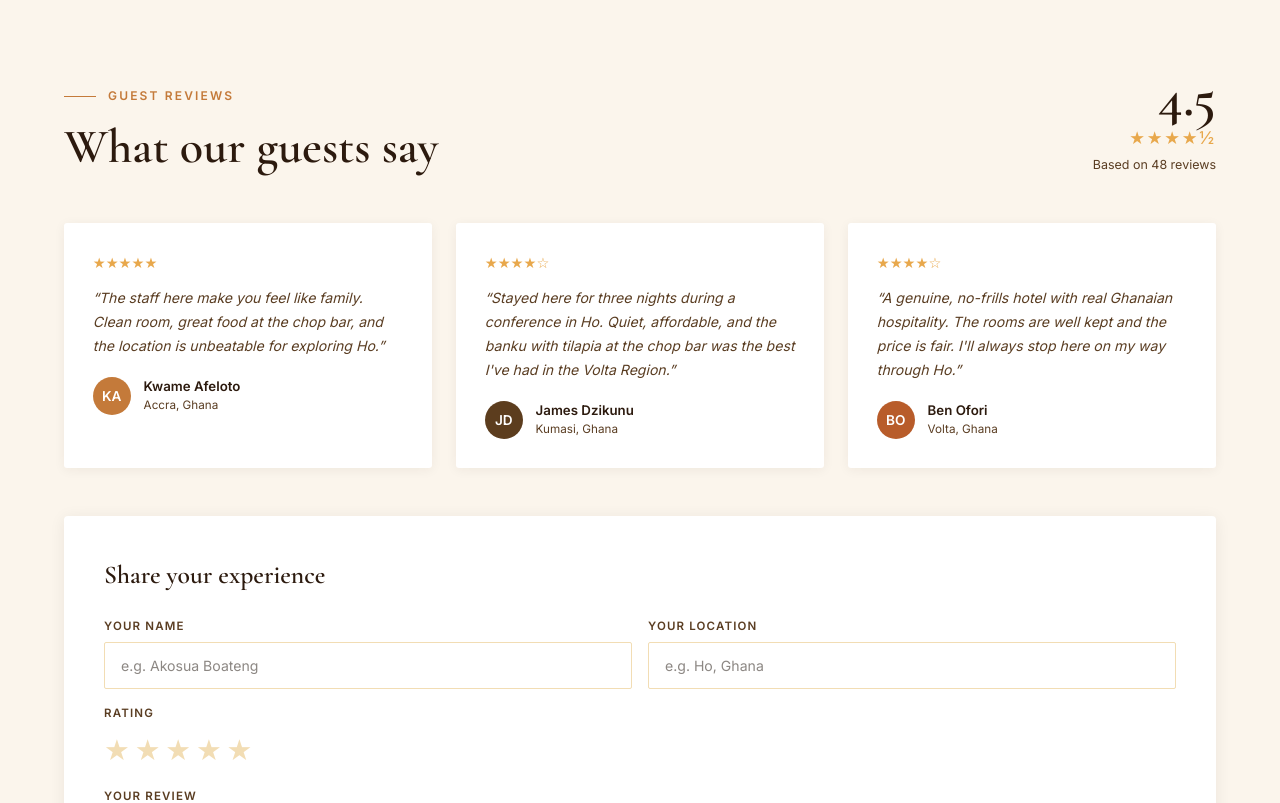
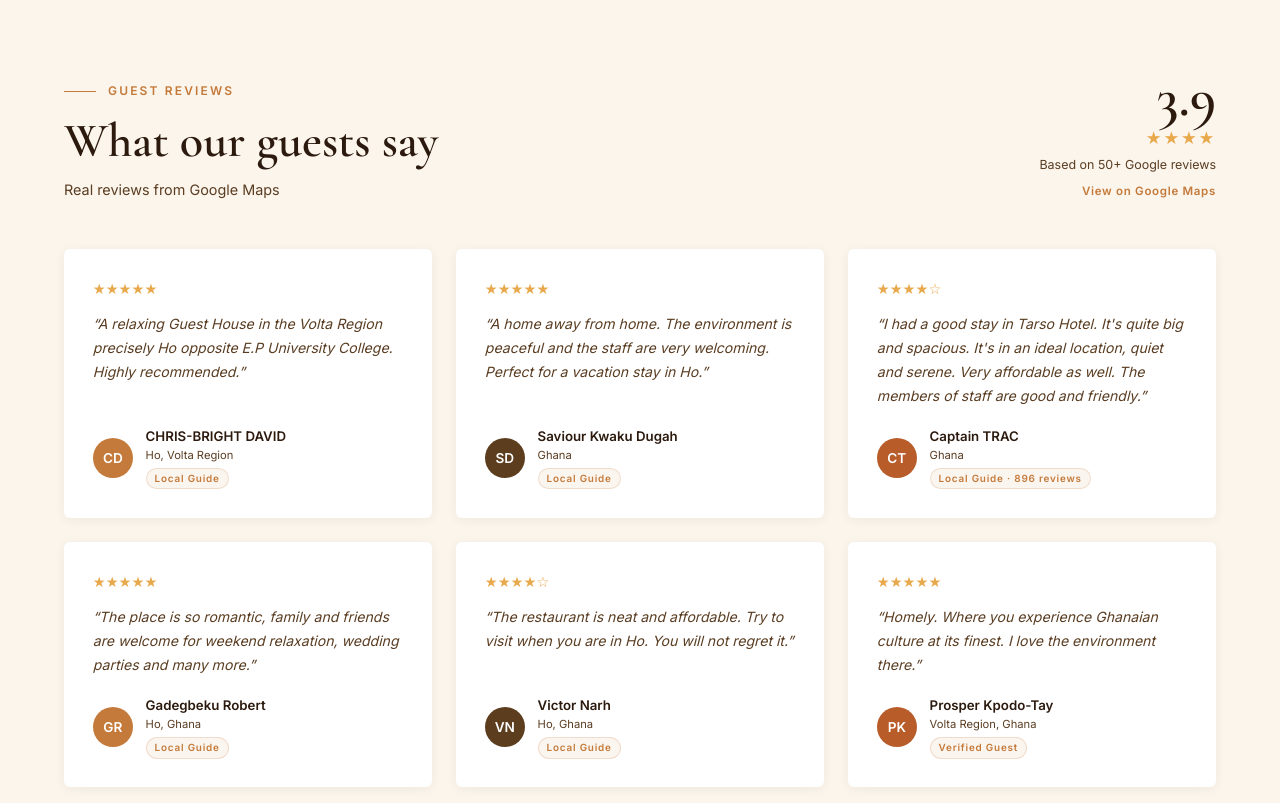
Before and after one commit to gideonagbavor8/tarso-hotel, a Next.js app: page / in a window 1280 px wide. Shown: the part 5140-5943 px from the top of the page. Built offline with nearby package versions, Linux system fonts and the light colour scheme.

Commit message:
update: use real review data from Google Maps

```diff
--- a/src/components/Reviews.tsx
+++ b/src/components/Reviews.tsx
@@ -16,29 +16,62 @@ const initialReviews = [
   {
     id: 1,
     stars: 5,
-    text: "The staff here make you feel like family. Clean room, great food at the chop bar, and the location is unbeatable for exploring Ho.",
-    name: "Kwame Afeloto",
-    location: "Accra, Ghana",
-    initials: "KA",
+    text: "A relaxing Guest House in the Volta Region precisely Ho opposite E.P University College. Highly recommended.",
+    name: "CHRIS-BRIGHT DAVID",
+    location: "Ho, Volta Region",
+    initials: "CD",
     color: "var(--clay)",
+    badge: "Local Guide",
   },
   {
     id: 2,
-    stars: 4,
-    text: "Stayed here for three nights during a conference in Ho. Quiet, affordable, and the banku with tilapia at the chop bar was the best I've had in the Volta Region.",
-    name: "James Dzikunu",
-    location: "Kumasi, Ghana",
-    initials: "JD",
+    stars: 5,
+    text: "A home away from home. The environment is peaceful and the staff are very welcoming. Perfect for a vacation stay in Ho.",
+    name: "Saviour Kwaku Dugah",
+    location: "Ghana",
+    initials: "SD",
     color: "var(--bark)",
+    badge: "Local Guide",
   },
   {
     id: 3,
     stars: 4,
-    text: "A genuine, no-frills hotel with real Ghanaian hospitality. The rooms are well kept and the price is fair. I'll always stop here on my way through Ho.",
-    name: "Ben Ofori",
-    location: "Volta, Ghana",
-    initials: "BO",
+    text: "I had a good stay in Tarso Hotel. It's quite big and spacious. It's in an ideal location, quiet and serene. Very affordable as well. The members of staff are good and friendly.",
+    name: "Captain TRAC",
+    location: "Ghana",
+    initials: "CT",
     color: "var(--terracotta)",
+    badge: "Local Guide · 896 reviews",
+  },
+  {
+    id: 4,
+    stars: 5,
+    text: "The place is so romantic, family and friends are welcome for weekend relaxation, wedding parties and many more.",
+    name: "Gadegbeku Robert",
+    location: "Ho, Ghana",
+    initials: "GR",
+    color: "var(--clay)",
+    badge: "Local Guide",
+  },
+  {
+    id: 5,
+    stars: 4,
+    text: "The restaurant is neat and affordable. Try to visit when you are in Ho. You will not regret it.",
+    name: "Victor Narh",
+    location: "Ho, Ghana",
+    initials: "VN",
+    color: "var(--bark)",
+    badge: "Local Guide",
+  },
+  {
+    id: 6,
+    stars: 5,
+    text: "Homely. Where you experience Ghanaian culture at its finest. I love the environment there.",
+    name: "Prosper Kpodo-Tay",
+    location: "Volta Region, Ghana",
+    initials: "PK",
+    color: "var(--terracotta)",
+    badge: "Verified Guest",
   },
 ];
 
@@ -75,6 +108,7 @@ export default function Reviews() {
       location: location || "Ghana",
       initials,
       color: avatarColors[Math.floor(Math.random() * avatarColors.length)],
+      badge: "Verified Guest",
     };
     setReviews([newReview, ...reviews]);
     setName("");
@@ -155,6 +189,9 @@ export default function Reviews() {
           >
             What our guests say
           </h2>
+          <p style={{ marginTop: "0.6rem", color: "var(--text-mid)", fontSize: "0.9rem" }}>
+            Real reviews from Google Maps
+          </p>
         </div>
 
         <div style={{ textAlign: "right" }}>
@@ -167,14 +204,30 @@ export default function Reviews() {
               lineHeight: 1,
             }}
           >
-            4.5
+            3.9
           </div>
           <div style={{ color: "var(--gold)", fontSize: "1.1rem", letterSpacing: "0.1em" }}>
-            ★★★★½
+            ★★★★
           </div>
           <div style={{ fontSize: "0.78rem", color: "var(--text-mid)", marginTop: "0.3rem" }}>
-            Based on {reviews.length + 45} reviews
+            Based on 50+ Google reviews
           </div>
+
+            <a href="https://www.google.com/maps/place/Tarso+Hotel/@6.610329,0.4697666,17z/data=!4m11!3m10!1s0x10272519df2ccbd7:0x4f06cdc7d622810e!5m2!4m1!1i2!8m2!3d6.610329!4d0.4723415!9m1!1b1!16s%2Fg%2F11c54924bp?entry=ttu&g_ep=EgoyMDI2MDcyMi4wIKXMDSoASAFQAw%3D%3D"
+            target="_blank"
+            rel="noopener noreferrer"
+            style={{
+              display: "inline-block",
+              marginTop: "0.5rem",
+              fontSize: "0.72rem",
+              color: "var(--clay)",
+              textDecoration: "none",
+              fontWeight: 600,
+              letterSpacing: "0.06em",
+            }}
+          >
+            View on Google Maps
+          </a>
         </div>
       </motion.div>
 
@@ -195,16 +248,20 @@ export default function Reviews() {
               initial={{ opacity: 0, y: 30 }}
               animate={{ opacity: 1, y: 0 }}
               exit={{ opacity: 0, scale: 0.95 }}
-              transition={{ duration: 0.5, delay: i < 3 ? 0.1 * i : 0 }}
+              transition={{ duration: 0.5, delay: i < 6 ? 0.08 * i : 0 }}
               whileHover={{ y: -4, boxShadow: "0 12px 32px rgba(44,26,14,0.12)" }}
               style={{
                 background: "#fff",
                 padding: "1.8rem",
-                borderRadius: "3px",
+                borderRadius: "6px",
                 boxShadow: "0 2px 12px rgba(44,26,14,0.06)",
                 transition: "box-shadow 0.25s",
+                display: "flex",
+                flexDirection: "column",
+                justifyContent: "space-between",
               }}
             >
+              <div>
                 <div style={{ color: "var(--gold)", fontSize: "0.9rem", marginBottom: "0.8rem" }}>
                   {"★".repeat(review.stars)}{"☆".repeat(5 - review.stars)}
                 </div>
@@ -219,11 +276,13 @@ export default function Reviews() {
                 >
                   &ldquo;{review.text}&rdquo;
                 </p>
+              </div>
+
               <div style={{ display: "flex", alignItems: "center", gap: "0.8rem" }}>
                 <div
                   style={{
-                    width: "38px",
-                    height: "38px",
+                    width: "40px",
+                    height: "40px",
                     borderRadius: "50%",
                     background: review.color,
                     display: "flex",
@@ -241,9 +300,27 @@ export default function Reviews() {
                   <div style={{ fontWeight: 600, fontSize: "0.83rem", color: "var(--earth)" }}>
                     {review.name}
                   </div>
-                  <div style={{ fontSize: "0.73rem", color: "var(--text-mid)" }}>
+                  <div style={{ fontSize: "0.7rem", color: "var(--text-mid)" }}>
                     {review.location}
                   </div>
+                  {review.badge && (
+                    <div
+                      style={{
+                        display: "inline-block",
+                        marginTop: "0.25rem",
+                        fontSize: "0.62rem",
+                        fontWeight: 600,
+                        letterSpacing: "0.08em",
+                        color: "var(--clay)",
+                        background: "rgba(196,122,58,0.08)",
+                        border: "1px solid rgba(196,122,58,0.2)",
+                        borderRadius: "20px",
+                        padding: "0.15rem 0.5rem",
+                      }}
+                    >
+                      {review.badge}
+                    </div>
+                  )}
                 </div>
               </div>
             </motion.div>
@@ -270,11 +347,14 @@ export default function Reviews() {
             fontSize: "1.6rem",
             fontWeight: 600,
             color: "var(--earth)",
-            marginBottom: "1.5rem",
+            marginBottom: "0.4rem",
           }}
         >
           Share your experience
         </h3>
+        <p style={{ fontSize: "0.82rem", color: "var(--text-mid)", marginBottom: "1.5rem" }}>
+          Stayed at Tarso Hotel? We would love to hear from you.
+        </p>
 
         <div
           style={{
@@ -306,7 +386,6 @@ export default function Reviews() {
           </div>
         </div>
 
-        {/* Star Rating */}
         <div style={{ marginBottom: "1rem" }}>
           <label style={labelStyle}>Rating</label>
           <div style={{ display: "flex", gap: "0.3rem" }}>
@@ -331,7 +410,6 @@ export default function Reviews() {
           </div>
         </div>
 
-        {/* Review Text */}
         <div style={{ marginBottom: "1.5rem" }}>
           <label style={labelStyle}>Your Review</label>
           <textarea
```
Lines whose indentation alone changed are shown as unchanged.
